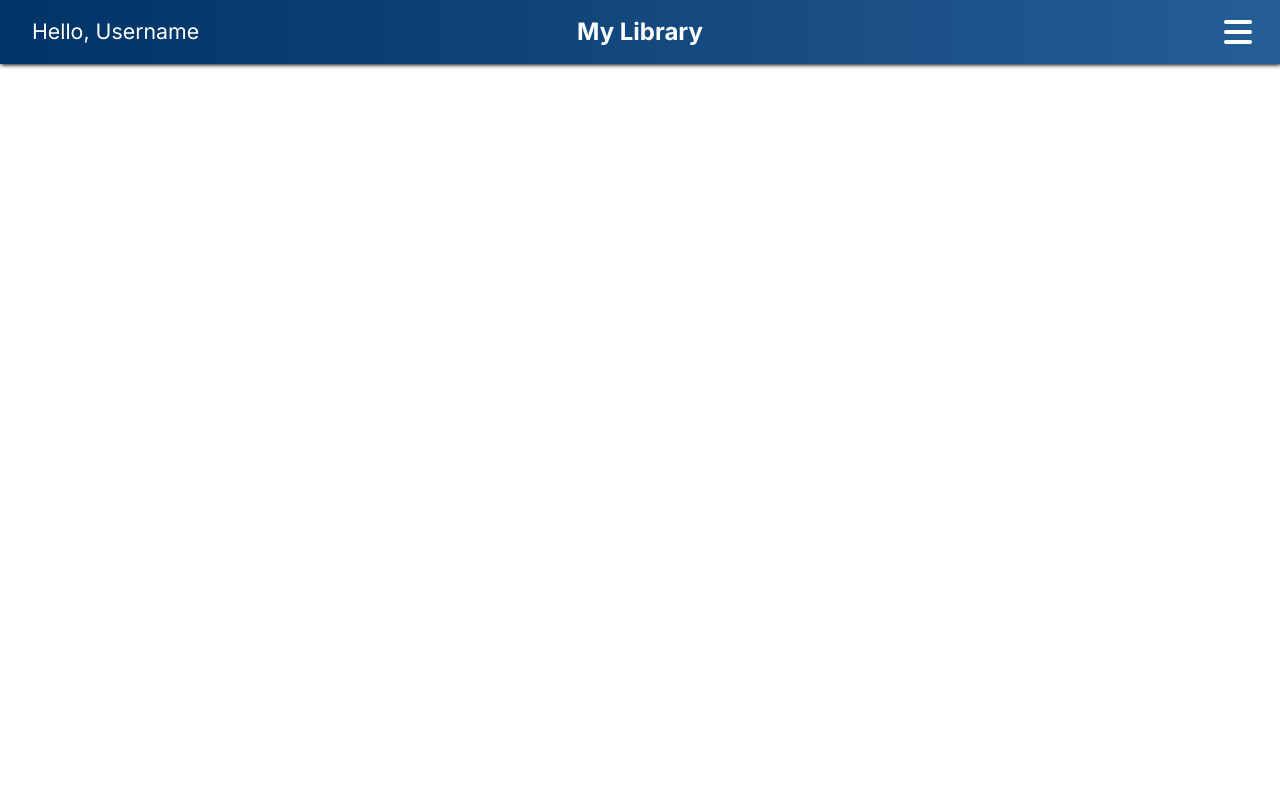
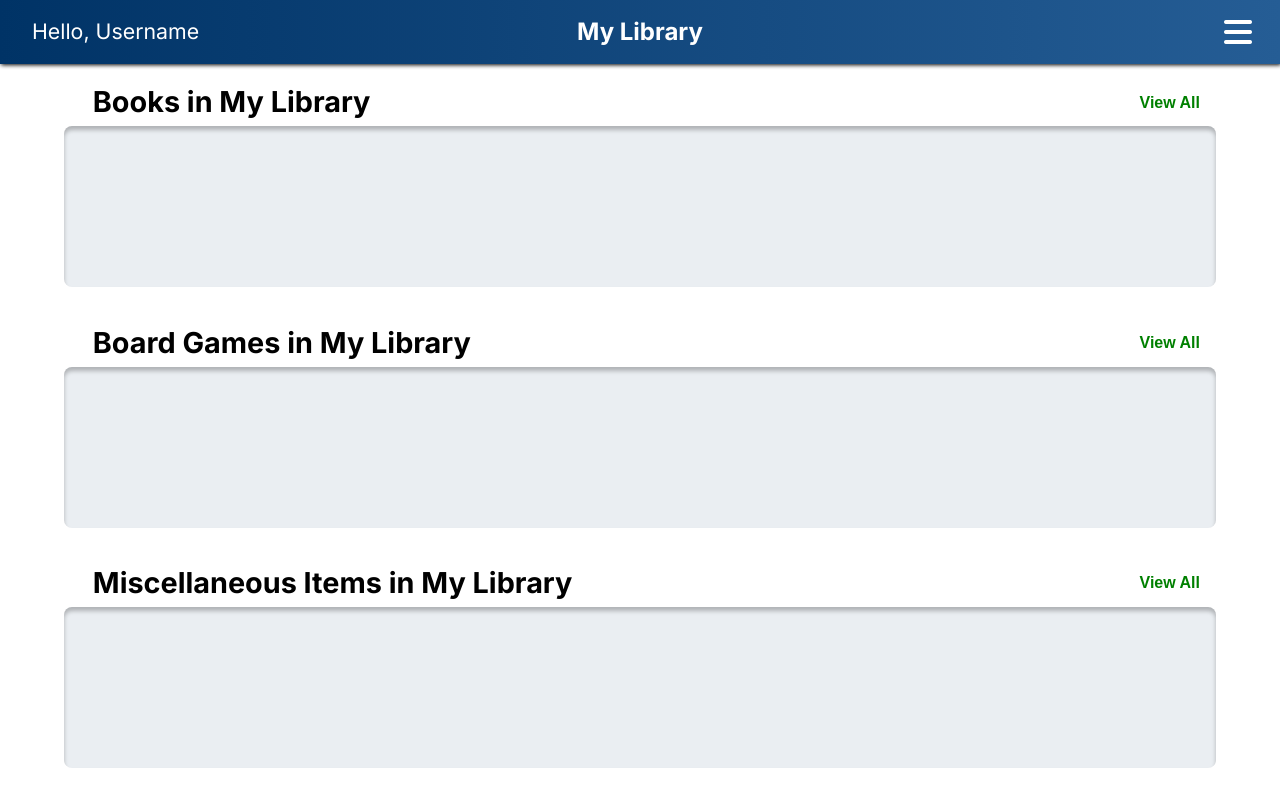
Before and after one commit to PMWeaver4/Champion-Library-App, a React (Vite) app in the folder Client/: page /my-library in a window 1280 px wide. Built offline with nearby package versions, Linux system fonts and the light colour scheme; a web font is replaced by a local one.

Commit message:
Fixed css issue for button in the scss for the login/signup, created my library page and added book shelves with 3 tabs for each category, all scss done for my Library as well. Will come back to implement the logic for making these pages functional.

```diff
--- a/Client/src/Routes/LoginSignup/LoginSignup.jsx
+++ b/Client/src/Routes/LoginSignup/LoginSignup.jsx
@@ -1,6 +1,8 @@
 import { NavLink } from "react-router-dom";
 // Import dependencies
 import { useState } from "react";
+
+//TODO, make buttons work and redirect to dashboard and implement logic for logging in and creating an account. check if passwords match when signing up.
 
 // Component for login page
 export default function LoginSignup() {
@@ -51,11 +53,11 @@
           <form onSubmit={handleSubmit}>
             <label htmlFor="email">Email</label>
             <br />
-            <input type="email" id="email" name="email" value={inputs.email} onChange={handleInputChange} />
+            <input type="email" placeholder="Enter a email address" id="email" name="email" value={inputs.email} onChange={handleInputChange} />
             <br />
             <label htmlFor="password">Password</label>
             <br />
-            <input type="password" id="password" name="password" value={inputs.password} onChange={handleInputChange} />
+            <input type="password" placeholder="Enter your password" id="password" name="password" value={inputs.password} onChange={handleInputChange} />
             <br />
             <br />
             <button className="login-button" type="submit">
@@ -69,23 +71,23 @@
           <form onSubmit={handleSubmit}>
             <label htmlFor="firstName">First Name</label>
             <br />
-            <input type="text" id="firstName" name="firstName" value={inputs.firstName} onChange={handleInputChange} />
+            <input type="text" placeholder="Enter your first name" id="firstName" name="firstName" value={inputs.firstName} onChange={handleInputChange} />
             <br />
             <label htmlFor="lastName">Last Name</label>
             <br />
-            <input type="text" id="lastName" name="lastName" value={inputs.lastName} onChange={handleInputChange} />
+            <input type="text" placeholder="Enter your last name" id="lastName" name="lastName" value={inputs.lastName} onChange={handleInputChange} />
             <br />
             <label htmlFor="email">Email</label>
             <br />
-            <input type="email" id="email" name="email" value={inputs.email} onChange={handleInputChange} />
+            <input type="email"  placeholder="Enter a email address" id="email" name="email" value={inputs.email} onChange={handleInputChange} />
             <br />
             <label htmlFor="password">Password</label>
             <br />
-            <input type="password" id="password" name="password" value={inputs.password} onChange={handleInputChange} />
+            <input type="password" placeholder="Enter your new password" id="password" name="password" value={inputs.password} onChange={handleInputChange} />
             <br />
             <label htmlFor="confirm_password">Confirm Password</label>
             <br />
-            <input type="password" id="confirm_password" name="confirm_password" value={inputs.confirm_password} onChange={handleInputChange} />
+            <input type="password" placeholder="Confirm your new password" id="confirm_password" name="confirm_password" value={inputs.confirm_password} onChange={handleInputChange} />
             <br />
             <br />
             <button className="signUp-button" type="submit">
--- a/Client/src/Routes/MyLibrary/MyLibrary.jsx
+++ b/Client/src/Routes/MyLibrary/MyLibrary.jsx
@@ -2,17 +2,95 @@
 import MenuPopup from "../../Components/MenuPopup/MenuPopup";
 import Navbar from "../../Components/Navbar/Navbar";
 
+// TODO implement logic to grab books, game, etc from data base. Might have to add a add book option and a return book option.
+
+
 export default function MyLibrary() {
   const [isMenuOpen, setIsMenuOpen] = useState(false);
+  const [activeTab, setActiveTab] = useState("myLibrary");
 
   function toggleMenu() {
     setIsMenuOpen(!isMenuOpen);
+  }
+
+  function handleTabChange(tab) {
+    setActiveTab(tab);
   }
 
   return (
     <main className="my-library-page">
       <Navbar toggleMenu={toggleMenu} pageTitle="My Library" />
       {isMenuOpen && <MenuPopup />}
+
+      <div className="tabs">
+        <div className={activeTab === "myLibrary" ? "active" : ""} onClick={() => handleTabChange("myLibrary")}> My Library </div>
+
+        <div className={activeTab === "borrowed" ? "active" : ""} onClick={() => handleTabChange("borrowed")}> Borrowed </div>
+
+        <div className={activeTab === "lent" ? "active" : ""} onClick={() => handleTabChange("lent")}> Lent </div>
+      </div>
+
+      <div className="Library-display-container">
+        {activeTab === "myLibrary" && (
+          <>
+            <div className="display-shelf-headers">
+              <h3>Books in My Library</h3>
+              <button className="view-books-btn">View All</button>
+            </div>
+            <div className="display-shelf books"></div>
+            <div className="display-shelf-headers">
+              <h3>Board Games in My Library</h3>
+              <button className="view-games-btn">View All</button>
+            </div>
+            <div className="display-shelf boardgames"></div>
+            <div className="display-shelf-headers">
+              <h3>Miscellaneous Items in My Library</h3>
+              <button className="view-items-btn">View All</button>
+            </div>
+            <div className="display-shelf items"></div>
+          </>
+        )}
+
+        {activeTab === "borrowed" && (
+          <>
+            <div className="Library-shelf-headers">
+              <h3>Books Borrowed</h3>
+              <button className="view-books-btn">View All</button>
+            </div>
+            <div className="display-shelf books"></div>
+            <div className="display-shelf-headers">
+              <h3>Board Games Borrowed</h3>
+              <button className="view-games-btn">View All</button>
+            </div>
+            <div className="display-shelf boardgames"></div>
+            <div className="display-shelf-headers">
+              <h3>Miscellaneous Items Borrowed</h3>
+              <button className="view-items-btn">View All</button>
+            </div>
+            <div className="display-shelf items"></div>
+          </>
+        )}
+
+        {activeTab === "lent" && (
+          <>
+            <div className="lent-shelf-headers">
+              <h3>Books Lent</h3>
+              <button className="view-books-btn">View All</button>
+            </div>
+            <div className="display-shelf books"></div>
+            <div className="display-shelf-headers">
+              <h3>Board Games Lent</h3>
+              <button className="view-games-btn">View All</button>
+            </div>
+            <div className="display-shelf boardgames"></div>
+            <div className="display-shelf-headers">
+              <h3>Miscellaneous Items Lent</h3>
+              <button className="view-items-btn">View All</button>
+            </div>
+            <div className="display-shelf items"></div>
+          </>
+        )}
+      </div>
     </main>
   );
-}
+  }
--- a/Client/src/Routes/MyLibrary/_MyLibrary-desktop.scss
+++ b/Client/src/Routes/MyLibrary/_MyLibrary-desktop.scss
@@ -0,0 +1,19 @@
+@media screen and (min-width: 1024px) {
+    .my-library-page {
+      .tabs {
+        margin-top: 20px;
+      }
+
+      .Library-display-container {
+        .display-shelf {
+          height: 30%;
+        }
+
+        .display-shelf-headers, .Library-shelf-headers, .lent-shelf-headers {
+          h3 {
+            font-size: 1.8em;
+          }
+        }
+      }
+    }
+  }
--- a/Client/src/Routes/MyLibrary/_MyLibrary-mobile.scss
+++ b/Client/src/Routes/MyLibrary/_MyLibrary-mobile.scss
@@ -0,0 +1,98 @@
+.my-library-page {
+    display: flex;
+    flex-direction: column;
+    justify-content: center;
+    align-items: center;
+    width: 100%;
+    height: 100%;
+
+    .tabs {
+      display: flex;
+      justify-content: space-evenly;
+      align-items: center;
+      width:100%;
+      margin-top: 100px;
+      margin-bottom: 20px;
+      box-shadow: 0 2px 2px -1px gray ;
+      .active {
+        border-bottom: 6px solid green;
+        width: 20% space-evenly;
+
+      }
+      div {
+        margin: 0 10px;
+        cursor: pointer;
+        color: #005577;
+        font-size: 35px;
+        &:hover {
+            color:#008844;
+        }
+      }
+    }
+
+    .Library-display-container {
+      display: flex;
+      flex-direction: column;
+      align-items: center;
+      width: 100%;
+      height: 100%;
+      gap: 2px;
+
+      .display-shelf {
+        display: flex;
+        flex-direction: column;
+        height: 30%;
+        width: 90%;
+        margin-bottom: 2rem;
+        background-color: #00336615;
+        border-radius: 8px;
+        box-shadow: inset 0px 4px 4px rgba(0, 0, 0, 0.25);
+      }
+
+      .display-shelf-headers, .Library-shelf-headers, .lent-shelf-headers {
+        display: flex;
+        justify-content: space-between;
+        width: 90%;
+        font-weight: bold;
+        font-family: "Inter", sans-serif;
+        font-size: 1rem;
+        h3 {
+          padding: .25em 1em;
+          font-size: 1.20em;
+        }
+        button {
+          box-sizing: border-box;
+          -webkit-appearance: none;
+          -moz-appearance: none;
+          appearance: none;
+          background-color: transparent;
+          border: none;
+          border-radius: 5px;
+          color: green;
+          cursor: pointer;
+          display: -webkit-box;
+          display: -webkit-flex;
+          display: -ms-flexbox;
+          display: flex;
+          -webkit-align-self: center;
+          -ms-flex-item-align: center;
+          align-self: center;
+          font-size: 1rem;
+          font-weight: 400;
+          line-height: 1;
+          padding: .25em 1em;
+          text-decoration: none;
+          text-align: center;
+          font-family: "Montserrat", sans-serif;
+          font-weight: 700;
+          -webkit-transition: box-shadow 300ms ease-in-out, color 300ms ease-in-out;
+          transition: box-shadow 300ms ease-in-out, color 300ms ease-in-out;
+
+          &:hover {
+            box-shadow: 0 0 40px 40px #003366 inset;
+            color: greenyellow;
+          }
+        }
+      }
+    }
+  }
--- a/Client/src/Routes/MyLibrary/_MyLibrary-tablet.scss
+++ b/Client/src/Routes/MyLibrary/_MyLibrary-tablet.scss
@@ -0,0 +1,19 @@
+@media screen and (min-width: 768px) {
+    .my-library-page {
+      .tabs {
+        margin-top: 50px;
+      }
+
+      .Library-display-container {
+        .display-shelf {
+          height: 25%;
+        }
+
+        .display-shelf-headers, .Library-shelf-headers, .lent-shelf-headers {
+          h3 {
+            font-size: 1.5em;
+          }
+        }
+      }
+    }
+  }
```
